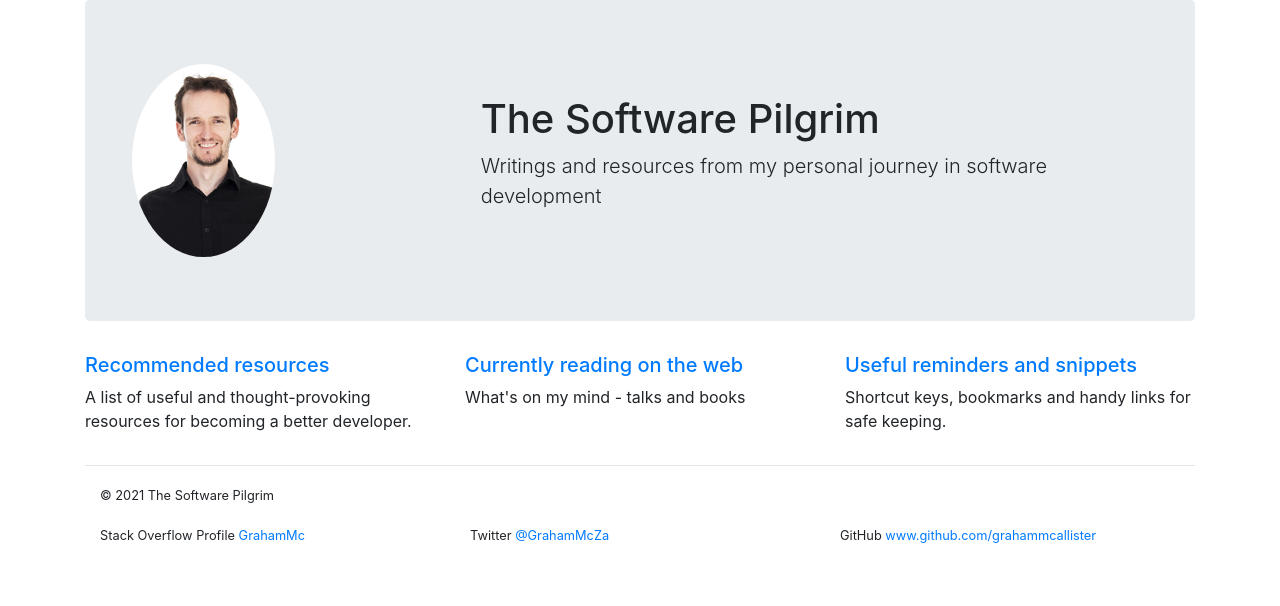
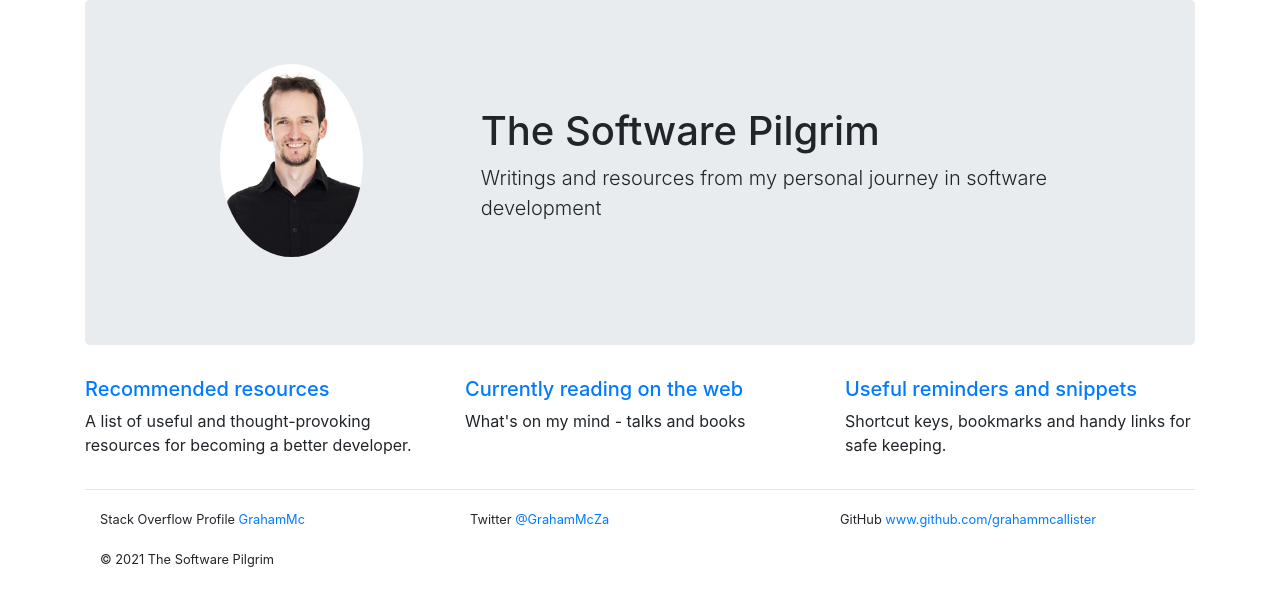
Before and after one commit to grahammcallister/ng-software-pilgrim, an Angular app: page /home in a window 1280 px wide. Shown: the top 606 px of the page. Built offline with nearby package versions, Linux system fonts and the light colour scheme.

Commit message:
Fix alignment and margins

```diff
--- a/src/app/page-home/page-home.component.html
+++ b/src/app/page-home/page-home.component.html
@@ -1,7 +1,7 @@
 <div class="jumbotron">
   <div class="container">
       <div class="row">
-              <div class="col-md-4 vertical-auto-center">
+              <div class="col-md-4 vertical-auto-center text-center mb-4">
                       <img src="assets/images/Graham.jpg" alt="Photo of Graham" height="193" width="143" class="rounded-circle"/>
                   </div>
                   <div class="col-md-8 vertical-auto-center">
--- a/src/app/shared-footer/shared-footer.component.html
+++ b/src/app/shared-footer/shared-footer.component.html
@@ -1,11 +1,6 @@
 <hr />
   <footer>
       <div class="container">
-          <div class="row">
-              <div class="col-md-4">
-              <p><small>&copy; 2021 The Software Pilgrim</small></p>
-              </div>
-          </div>
           <div class="row">
               <div class="col-md-4">
                   <small>Stack Overflow Profile
@@ -21,5 +16,10 @@
                 <p><small>GitHub <a href="https://www.github.com/grahammcallister">www.github.com/grahammcallister</a></small></p>
               </div>
           </div>
+          <div class="row">
+            <div class="col-md-4">
+            <p><small>&copy; 2021 The Software Pilgrim</small></p>
+            </div>
+          </div>
       </div>
   </footer>
```
